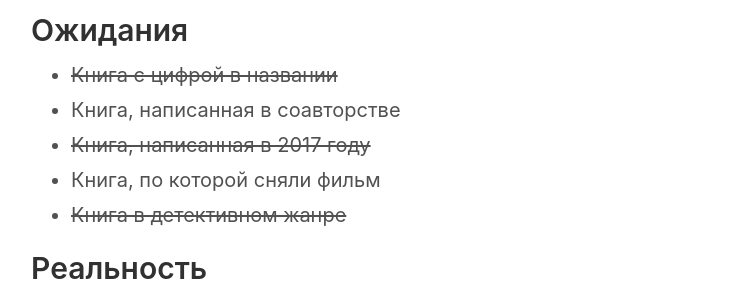
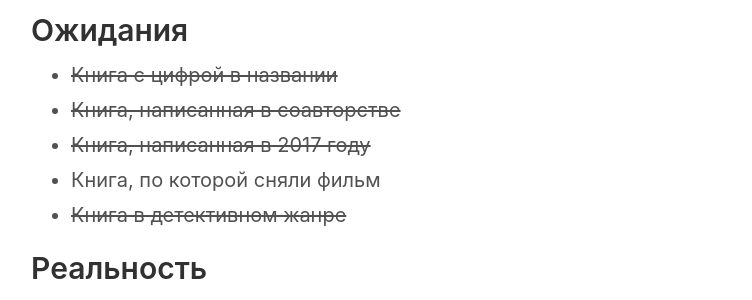
Before and after one commit to yevhenii-havrylenko/yevhenii-havrylenko.github.io, a Jekyll site: the page built from index.md, in a window 1280 px wide. Shown: the part 189-489 px from the top of the page, without its empty margins (259-1011 px from the left). Built offline with Jekyll 4.4.1, drawn with Linux system fonts in a browser that asks for light colours.

```diff
--- a/index.md
+++ b/index.md
@@ -5,7 +5,7 @@ title: Todo
 
 ## Ожидания
 - ~~Книга с цифрой в названии~~
-- Книга, написанная в соавторстве
+- ~~Книга, написанная в соавторстве~~
 - ~~Книга, написанная в 2017 году~~
 - Книга, по которой сняли фильм
 - ~~Книга в детективном жанре~~
```
